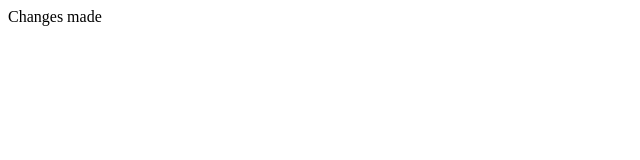
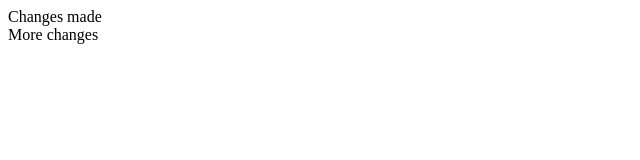
Before and after one commit to anshdeepbansal-prog/Practice, a plain HTML site: page index.html in a window 1280 px wide. Shown: the full height of the page, 0-640 px from the left. Drawn offline with Linux system fonts and the light colour scheme.

Commit message:
more changes

```diff
--- a/index.html
+++ b/index.html
@@ -7,5 +7,6 @@
 </head>
 <body>
     <div>Changes made</div>
+    <div>More changes</div>
 </body>
 </html>
```
